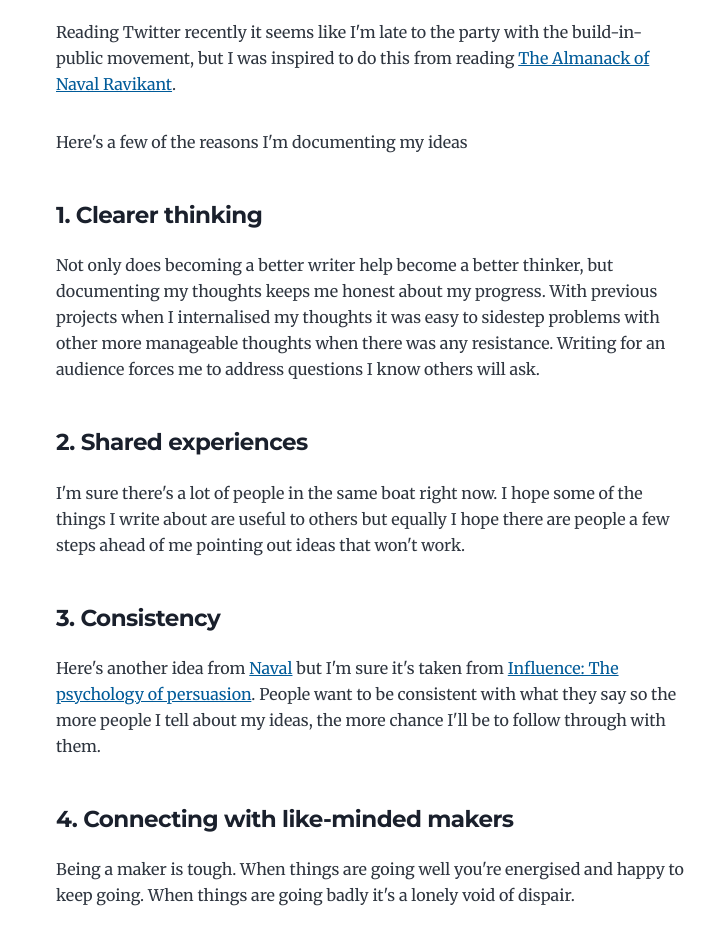
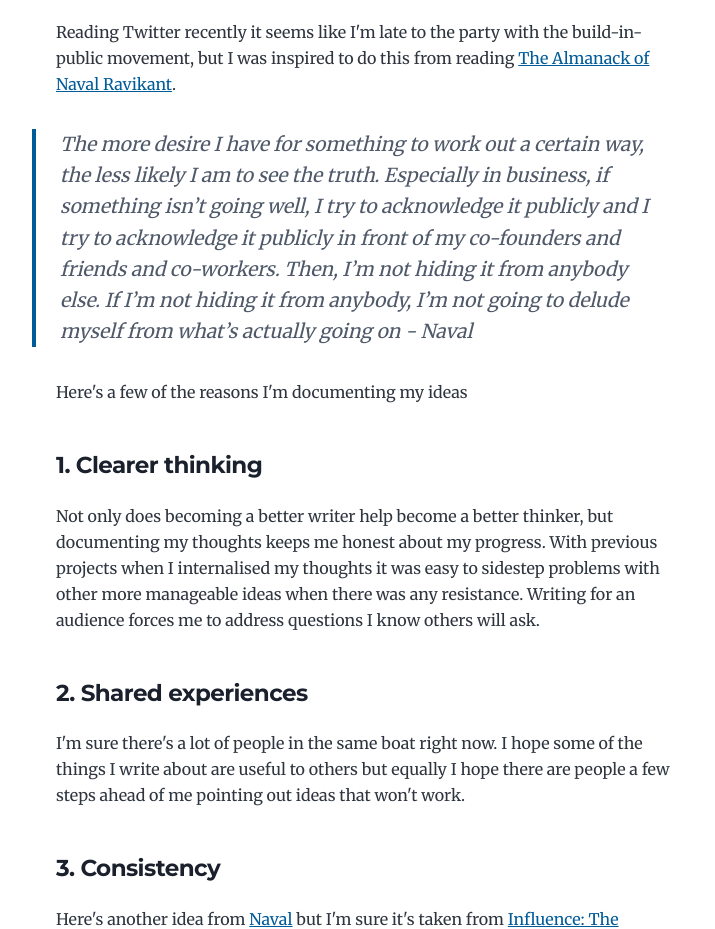
Before and after one commit to jamesreilly5/jamesreilly5.github.io, a Gatsby site: page /why-build-a-saas-and-share-revenue-in-public/ in a window 1280 px wide. Shown: the part 920-1849 px from the top of the page, without its empty margins (268-983 px from the left). Built offline with nearby package versions, Linux system fonts and the light colour scheme; Gatsby itself is replaced by a stand-in of ours.

Commit message:
Add quote

```diff
--- a/content/blog/why-build-a-saas-and-share-revenue-in-public/index.md
+++ b/content/blog/why-build-a-saas-and-share-revenue-in-public/index.md
@@ -16,10 +16,14 @@ This blog is about the **process** of building a SaaS rather than details specif
 ## Why build in public
 Reading Twitter recently it seems like I'm late to the party with the build-in-public movement, but I was inspired to do this from reading [The Almanack of Naval Ravikant](https://www.navalmanack.com/).
 
+> The more desire I have for something to work out a certain way, the less likely I am to see the truth. Especially in business, if something isn’t going well, I try to acknowledge it publicly and I try to acknowledge it publicly in front of my co-founders and friends and co-workers. Then, I’m not hiding it from anybody
+else. If I’m not hiding it from anybody, I’m not going to delude myself from what’s actually going on - _Naval_
+
+
 Here's a few of the reasons I'm documenting my ideas
 
 #### 1. Clearer thinking
-Not only does becoming a better writer help become a better thinker, but documenting my thoughts keeps me honest about my progress. With previous projects when I internalised my thoughts it was easy to sidestep problems with other more manageable thoughts when there was any resistance. Writing for an audience forces me to address questions I know others will ask.
+Not only does becoming a better writer help become a better thinker, but documenting my thoughts keeps me honest about my progress. With previous projects when I internalised my thoughts it was easy to sidestep problems with other more manageable ideas when there was any resistance. Writing for an audience forces me to address questions I know others will ask.
 
 #### 2. Shared experiences
 I'm sure there's a lot of people in the same boat right now. I hope some of the things I write about are useful to others but equally I hope there are people a few steps ahead of me pointing out ideas that won't work.
```
